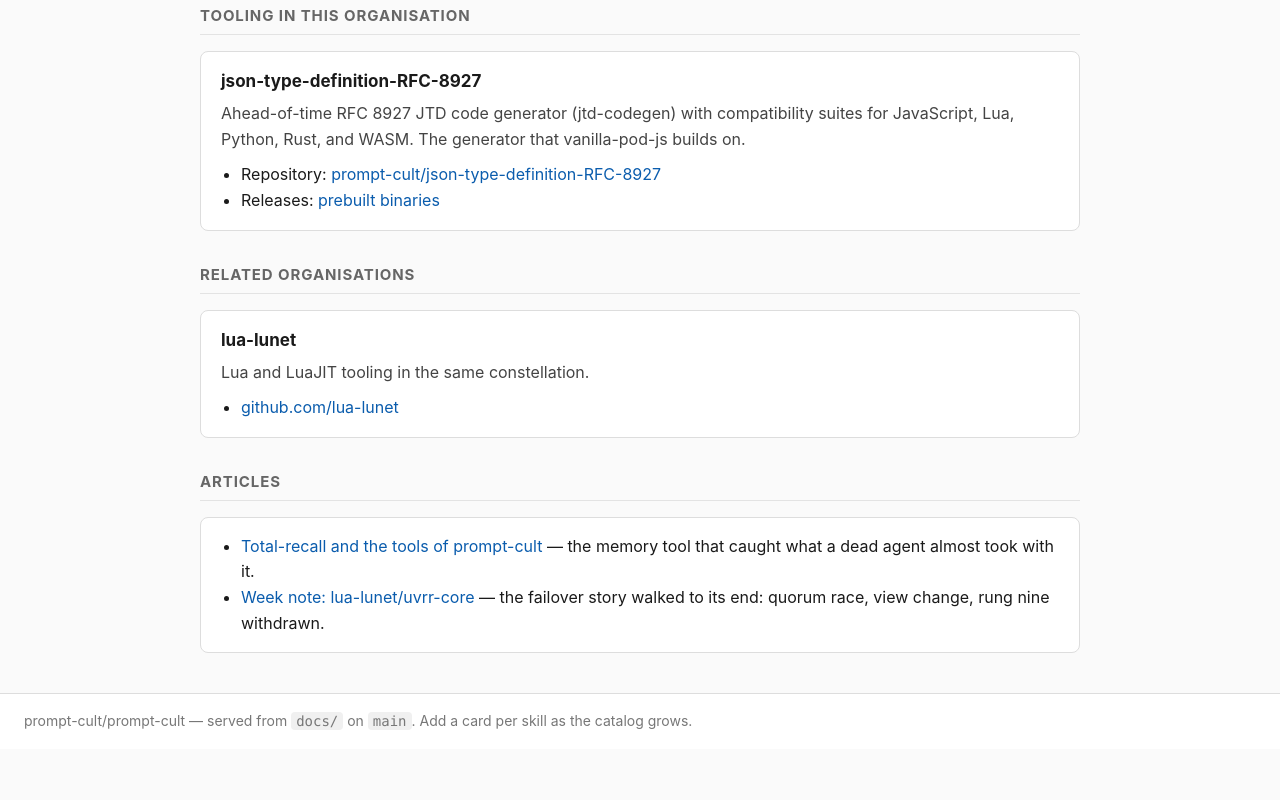
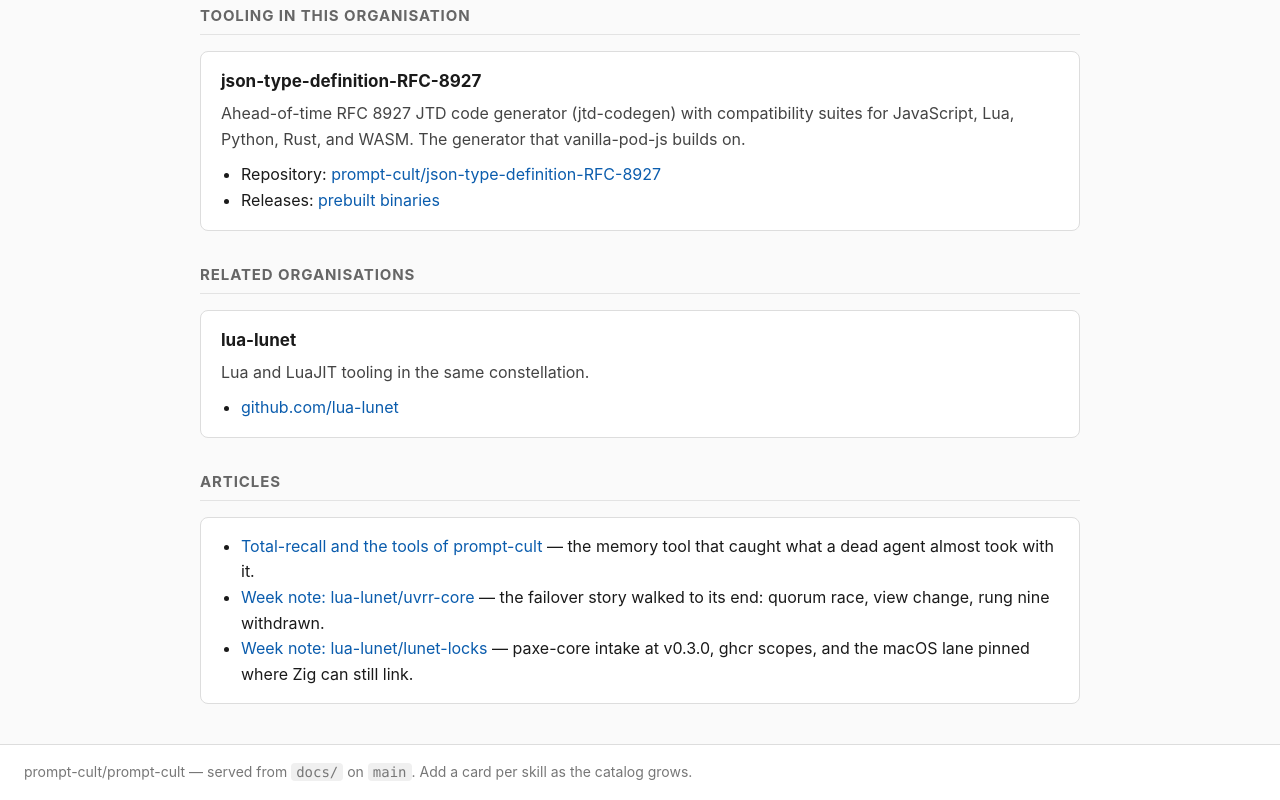
Before and after one commit to prompt-cult/prompt-cult, a plain HTML site: page docs/index.html in a window 1280 px wide. Shown: the part 442-1242 px from the top of the page. Before the commit the page ends 1191 px from the top, so only its background shows below. Drawn offline with Linux system fonts and the light colour scheme.

Commit message:
article: week note lua-lunet/lunet-locks

```diff
--- a/docs/index.html
+++ b/docs/index.html
@@ -66,6 +66,7 @@
   <ul>
     <li><a href="articles/total-recall-and-org-tools.md">Total-recall and the tools of prompt-cult</a> — the memory tool that caught what a dead agent almost took with it.</li>
     <li><a href="articles/lua-lunet-uvrr-core-week.md">Week note: lua-lunet/uvrr-core</a> — the failover story walked to its end: quorum race, view change, rung nine withdrawn.</li>
+    <li><a href="articles/lua-lunet-lunet-locks-week.md">Week note: lua-lunet/lunet-locks</a> — paxe-core intake at v0.3.0, ghcr scopes, and the macOS lane pinned where Zig can still link.</li>
   </ul>
 </div>
 
```
Also changed, not shown: 1 other file.
